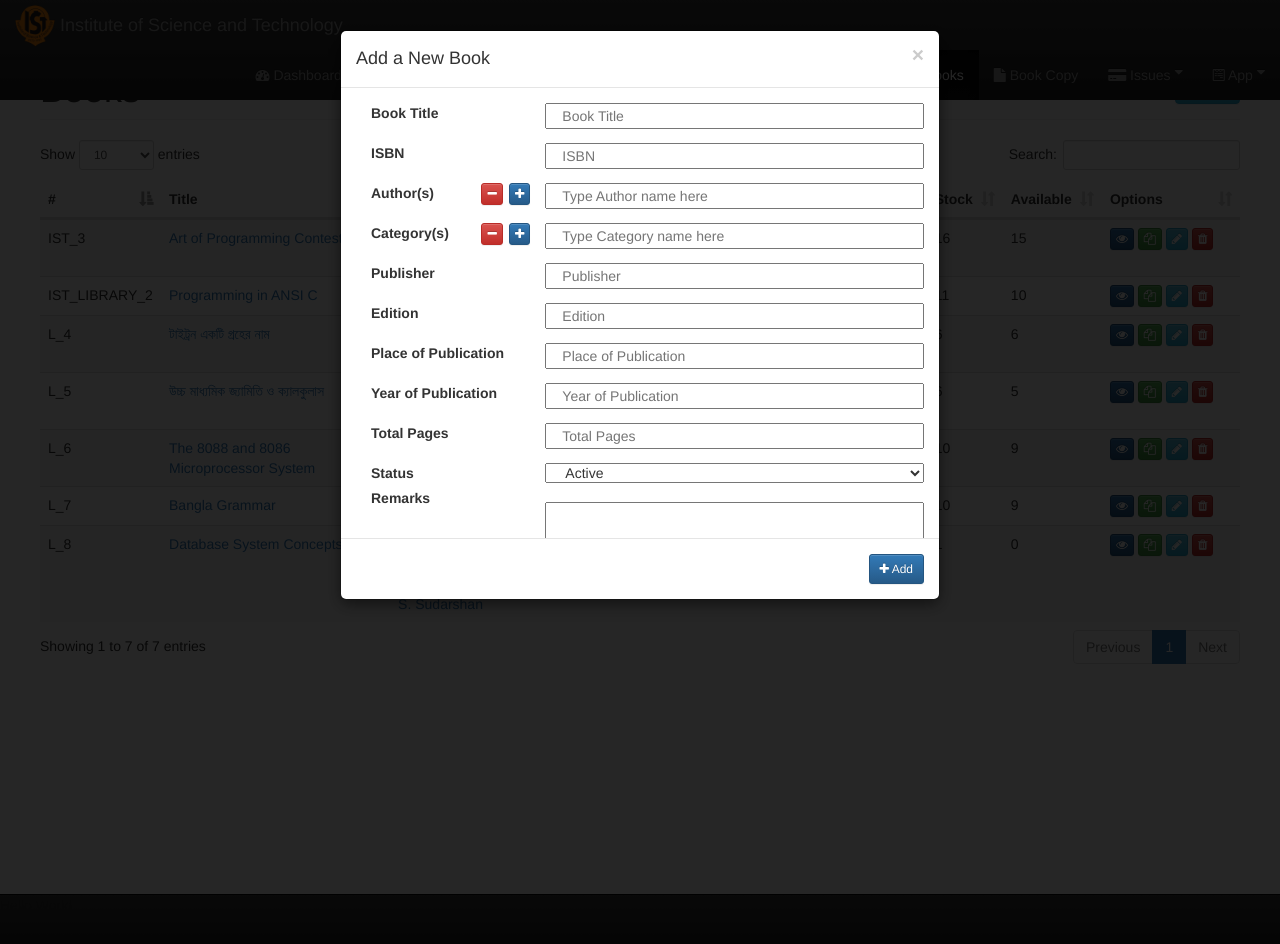
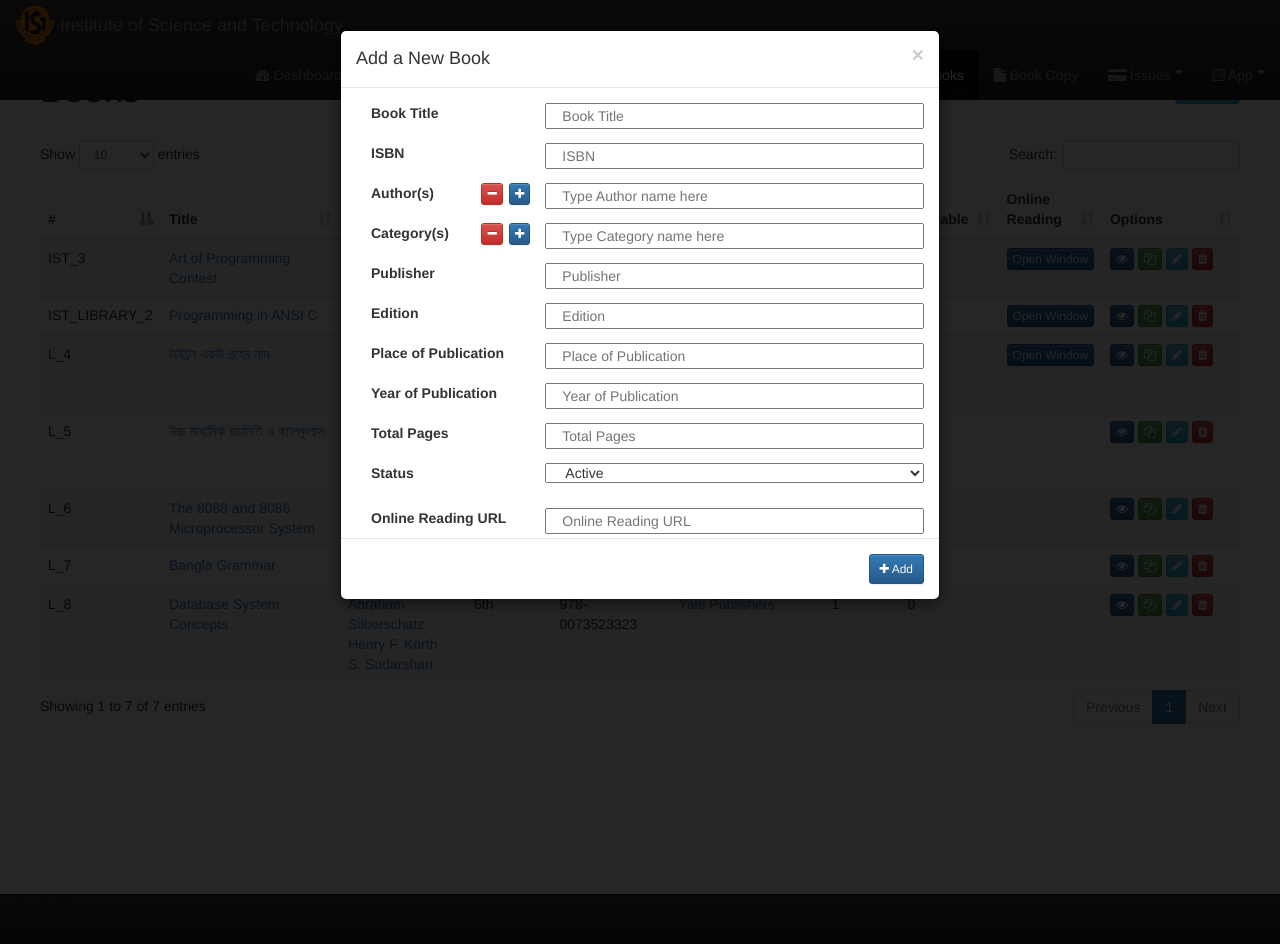
Before and after one commit to kmmuntasir/open-library, a CodeIgniter app: page /database/index.php/admin/book/index in a window 1280 px wide, after a click on "Add". Run offline with CodeIgniter, Linux system fonts and the light colour scheme; a user stored in the database is signed in; data comes from the database, SQL or seed files in the repository; data that the repository does not hold is empty.

Commit message:
Online Reading Feature Completed

```diff
--- a/app/controllers/user/Book.php
+++ b/app/controllers/user/Book.php
@@ -128,6 +128,11 @@ class Book extends Base_Controller {
 
     public function update_book_url($book_id=NULL) {
         if(!$book_id) $this->redirect_msg('user/book', 'Invalid Book ID', 'danger');
+        if(!($book = $this->m_book->get_single_book($book_id))) $this->redirect_msg('user/book', 'Invalid Book ID', 'danger');
+
+        if($book->book_url_unlocked == 0) $this->redirect_msg('user/book', 'Online Reading URL for this book is locked', 'danger');
+
+
         //$this->printer($_POST, true);
         $status = $this->m_book->update_book_url($book_id, $_POST['book_url']);
         if($status) $this->redirect_msg('user/book', 'Successfully Updated Book URL for Book #'.$book_id, 'success');
--- a/view/admin/open_library/contents/v_books.php
+++ b/view/admin/open_library/contents/v_books.php
@@ -11,6 +11,7 @@
 					<th>Publisher</th>
 					<th class="narrow_column">Stock</th>
 					<th class="narrow_column">Available</th>
+          <th class="narrow_column">Online Reading</th>
 					<th class="opt_column">Options</th>
 				</tr>
 			</thead>
@@ -31,6 +32,15 @@
 					<td><a title="View All Books by this Publisher" href="<?php echo $controller.'/book_by_filter/3/'.$book->publication_id; ?>"><?php echo $book->publication_name; ?></a></td>
 					<td><?php echo $book->book_stock; ?></td>
 					<td><?php echo $book->book_available; ?></td>
+          <td>
+          <?php
+            if($book->book_url != NULL && $book->book_url != '') {?>
+              <a target="_blank" href="<?php echo site_url('user/book/read_online/'.$book->book_id); ?>" title="<?php echo $book->book_url; ?>" class="btn btn-primary btn-xs">Open Window</a>
+            <?php } ?>
+          </td>
+
+
+
 					<td>
             <a title="View Book Details" href="#" book_id="<?php echo $book->book_id; ?>" class="view_book btn btn-xs btn-primary">
               <i class="fa fa-eye"></i>
@@ -89,13 +99,26 @@
           <label class="col-sm-4 col-xs-12" for="book_year_of_pub">Year of Publication</label>
           <input type="number" class="col-sm-8 col-xs-12" name="book_year_of_pub" placeholder="Year of Publication" />
           <label class="col-sm-4 col-xs-12" for="book_pages">Total Pages</label>
-          <input type="text" class="col-sm-8 col-xs-12" name="book_pages" placeholder="Total Pages"/>
+          <input type="number" class="col-sm-8 col-xs-12" name="book_pages" placeholder="Total Pages"/>
           <label class="col-sm-4 col-xs-12" for="book_status">Status</label>
           <select class="col-sm-8 col-xs-12" name="book_status" required="">
             <option class="active_book" value="1">Active</option>
             <option class="inactive_book" value="0">Inactive</option>
           </select>
+
           <div class="clearfix"></div>
+
+          <br>
+          <label class="col-sm-4 col-xs-12" for="book_url">Online Reading URL</label>
+          <input type="text" class="col-sm-8 col-xs-12" name="book_url" placeholder="Online Reading URL"/>
+          <label class="col-sm-4 col-xs-12" for="book_url_unlocked">User Ability to Update Online Reading URL</label>
+          <select class="col-sm-8 col-xs-12" name="book_url_unlocked" required="">
+            <option class="active_url" value="1" checked="checked">Enabled</option>
+            <option class="inactive_url" value="0">Disabled</option>
+          </select>
+          <div class="clearfix"></div>
+
+
           <label class="col-sm-4 col-xs-12" for="book_remarks">Remarks</label>
           <textarea class="col-sm-8 col-xs-12" name="book_remarks"></textarea>
           <div class="clearfix"></div>
@@ -156,7 +179,7 @@
           <input type="number" class="col-sm-8 col-xs-12" name="book_year_of_pub" placeholder="Year of Publication" value="1998" />
           <div class="clearfix"></div>
           <label class="col-sm-4 col-xs-12" for="book_pages">Total Pages</label>
-          <input type="text" class="col-sm-8 col-xs-12" name="book_pages" placeholder="Total Pages"/>
+          <input type="number" class="col-sm-8 col-xs-12" name="book_pages" placeholder="Total Pages"/>
           <div class="clearfix"></div>
           <label class="col-sm-4 col-xs-12" for="book_status">Status</label>
           <select class="col-sm-8 col-xs-12" name="book_status" required="">
@@ -164,6 +187,17 @@
             <option class="inactive_book" value="0">Inactive</option>
           </select>
           <div class="clearfix"></div>
+
+          <br>
+          <label class="col-sm-4 col-xs-12" for="book_url">Online Reading URL</label>
+          <input type="text" class="col-sm-8 col-xs-12" name="book_url" placeholder="Online Reading URL"/>
+          <label class="col-sm-4 col-xs-12" for="book_url_unlocked">User Ability to Update Online Reading URL</label>
+          <select class="col-sm-8 col-xs-12" name="book_url_unlocked" required="">
+            <option class="active_url" value="1" checked="checked">Enabled</option>
+            <option class="inactive_url" value="0">Disabled</option>
+          </select>
+          <div class="clearfix"></div>
+
             <label class="col-sm-4 col-xs-12" for="book_remarks">Remarks</label>
             <textarea class="col-sm-8 col-xs-12" name="book_remarks"></textarea>
           <div class="clearfix"></div>
@@ -244,6 +278,14 @@
             <tr>
               <td>Available</td>
               <td class="view_available">37</td>
+            </tr>
+            <tr>
+              <td>Online Reading URL</td>
+              <td class="view_url">Book URL</td>
+            </tr>
+            <tr>
+              <td>User Ability to Update Online Reading URL</td>
+              <td class="view_url_unlocked">Enabled</td>
             </tr>
             <tr>
               <td>Remarks</td>
--- a/view/admin/open_library/elements/js_books.php
+++ b/view/admin/open_library/elements/js_books.php
@@ -17,6 +17,16 @@ $(document).on('click', '.view_book', function() {
 		$('.view_stock').html(book.book_stock);
 		$('.view_available').html(book.book_available);
 		$('.view_remarks').html(book.book_remarks);
+
+		var read_button = '<a target="_blank" href="<?php echo site_url('user/book/read_online'); ?>/'+book.book_id+'" title="'+book.book_url+'" class="btn btn-primary">Open Reading Window</a>';
+
+		if(book.book_url != '' && book.book_url != null) $('.view_url').html(read_button);
+		else $('.view_url').html('URL Not Available');
+
+
+		if(book.book_url_unlocked == 1) $('.view_url_unlocked').html('Enabled');
+		else $('.view_url_unlocked').html('Disabled');
+
 		var authors = '';
 		var i=0;
 		while(i<book.authors.length) {
@@ -203,6 +213,13 @@ $(document).on('click', '.edit_book', function() {
 		$('.edit_form_inputs').children('input[name="book_year_of_pub"]').val(book.book_year_of_pub);
 		$('.edit_form_inputs').children('input[name="book_pages"]').val(book.book_pages);
 		$('.edit_form_inputs').children('select[name="book_status"]').children('option').removeAttr('selected');
+		$('.edit_form_inputs').children('input[name="book_url"]').val(book.book_url);
+		$('.edit_form_inputs').children('select[name="book_url_unlocked"]').children('option').removeAttr('selected');
+
+		if(book.book_url_unlocked == 1)
+			$('.edit_form_inputs').children('select[name="book_url_unlocked"]').children('option.active_url').attr('selected', 'selected');
+		else
+			$('.edit_form_inputs').children('select[name="book_url_unlocked"]').children('option.inactive_url').attr('selected', 'selected');
 
 		if(book.book_status == 1)
 			$('.edit_form_inputs').children('select[name="book_status"]').children('option.active_book').attr('selected', 'selected');
--- a/view/user/open_library/contents/v_books.php
+++ b/view/user/open_library/contents/v_books.php
@@ -40,8 +40,10 @@
             <a target="_blank" title="You can read this book online. Click this button to read this book in a new tab" href="<?php echo site_url($module).'/book/read_online/'.$book->book_id; ?>" book_id="<?php echo $book->book_id; ?>" class="read_book btn btn-xs btn-success"><i class="fa fa-book"></i></a>
             <?php } ?>
 
+            <?php if($book->book_url_unlocked) { ?>
             <a title="Update book url" book_url="<?php echo $book->book_url; ?>" book_id="<?php echo $book->book_id; ?>" class="update_book_url btn btn-xs btn-default">
               <i class="fa fa-refresh"></i>
+            <?php } ?>
             </a>
 					</td>
 				</tr>
```
Also changed, not shown: todo.txt (+4 -6 lines), 1 other file.
